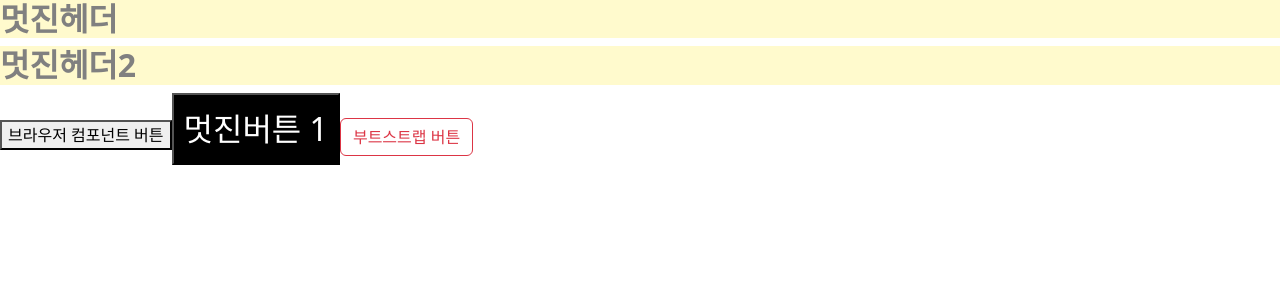
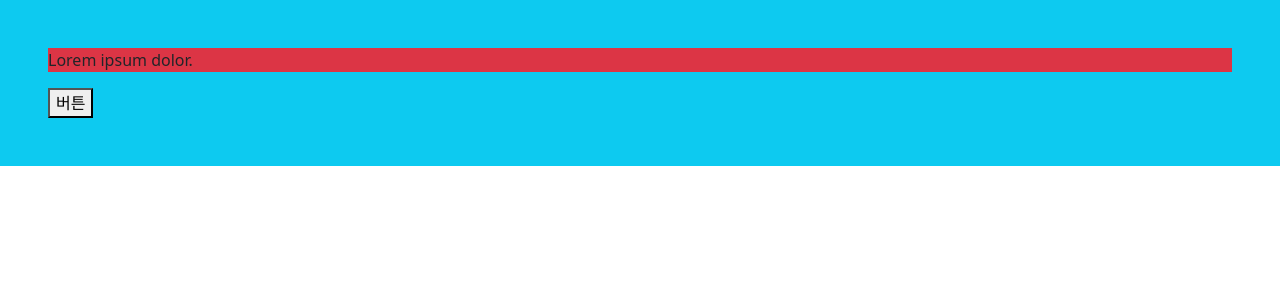
Before and after one commit to yumin359/react, a React (Vite) app: page / in a window 1280 px wide. Shown: the top 300 px of the page. Built offline with nearby package versions, Linux system fonts and the light colour scheme.

Commit message:
0702 이벤트 버블링

```diff
--- /dev/null
+++ b/src/App21.jsx
@@ -0,0 +1,31 @@
+import React from "react";
+
+function App21(props) {
+  function handleButtonClick(e) {
+    // e : event 객체
+    console.log(e);
+
+    // stopPropagation() : 이벤트 전달 막기
+    e.stopPropagation();
+    console.log("button click");
+  }
+
+  return (
+    <div className="p-5 bg-info" onClick={() => console.log("div click")}>
+      {/* 연습 : p 클릭 이벤트가 div까지 전파되지 않도록 코드 수정 */}
+      <p
+        className="bg-danger"
+        onClick={(e) => {
+          e.stopPropagation();
+          console.log("para click");
+        }}
+      >
+        Lorem ipsum dolor.
+      </p>
+
+      <button onClick={handleButtonClick}>버튼</button>
+    </div>
+  );
+}
+
+export default App21;
--- a/src/main.jsx
+++ b/src/main.jsx
@@ -1,12 +1,12 @@
 import { StrictMode } from "react";
 import { createRoot } from "react-dom/client";
 import "bootstrap/dist/css/bootstrap.min.css";
-import App20 from "./App20.jsx";
+import App21 from "./App21.jsx";
 
 createRoot(document.getElementById("root")).render(
   <StrictMode>
     <>
-      <App20 />
+      <App21 />
     </>
   </StrictMode>,
 );
```
